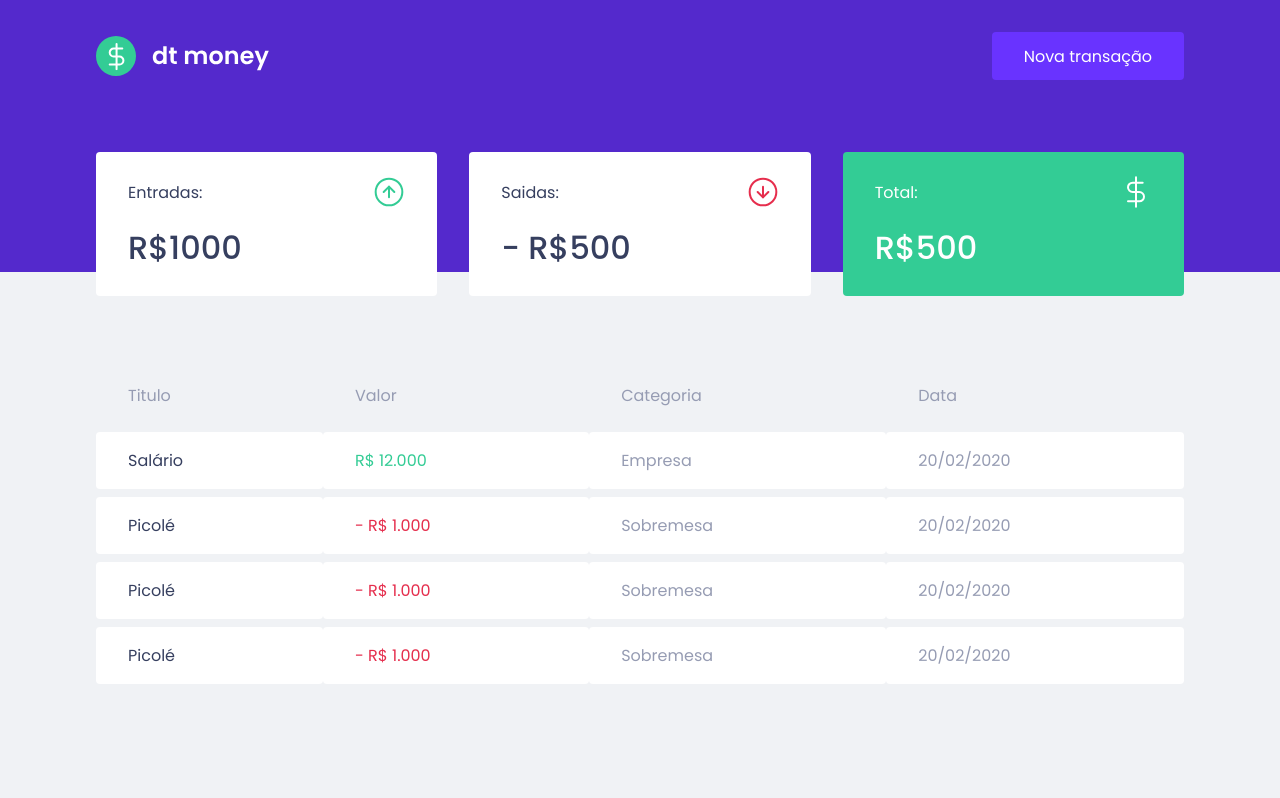
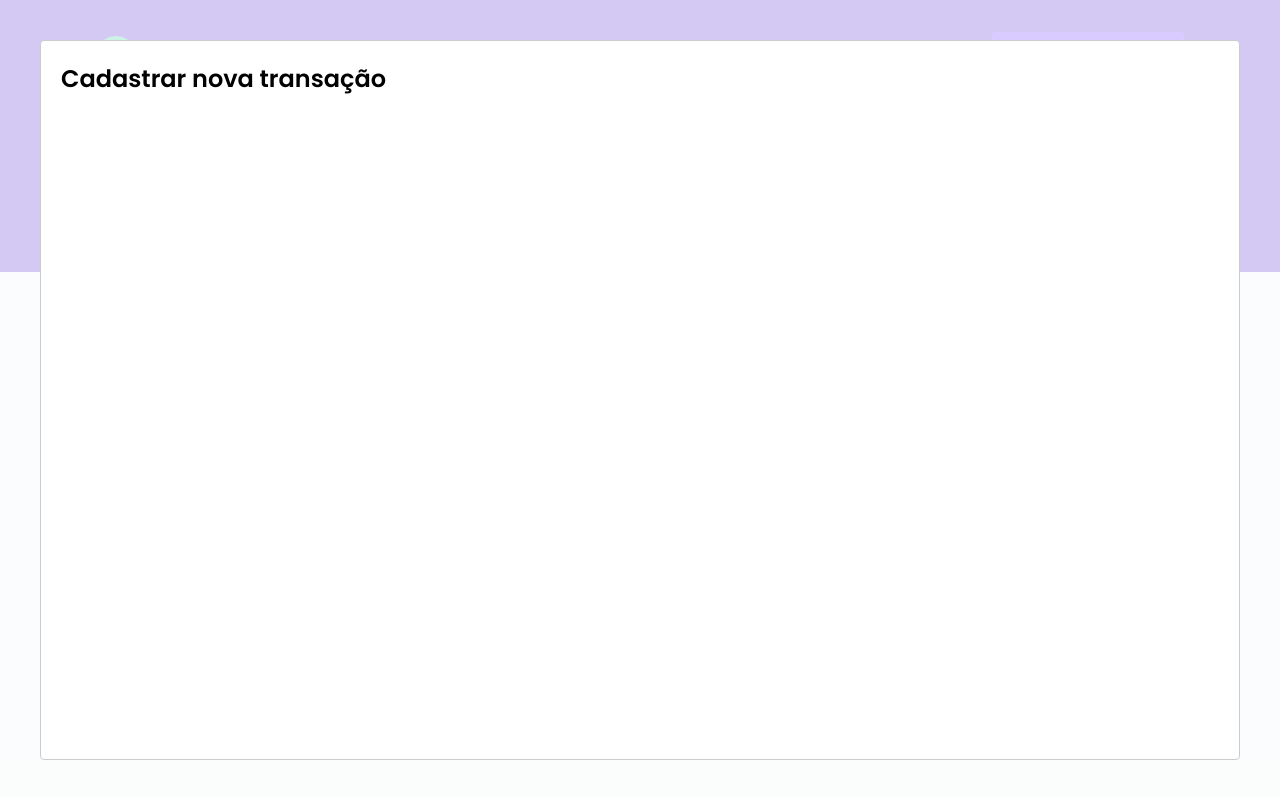
Before and after one commit to jeffersonbraster/moneyextrato, a React (Create React App) app: page / in a window 1280 px wide. Both pictures are taken after a click on the button "Nova transação". Built offline with nearby package versions, Linux system fonts and the light colour scheme; no server answers; what miragejs would draw is missing.

Commit message:
configurando modal de criação

```diff
--- a/package.json
+++ b/package.json
@@ -7,6 +7,7 @@
     "miragejs": "^0.1.41",
     "react": "^17.0.1",
     "react-dom": "^17.0.1",
+    "react-modal": "^3.12.1",
     "react-scripts": "4.0.3",
     "styled-components": "^5.2.1",
     "web-vitals": "^1.0.1"
@@ -19,6 +20,7 @@
     "@types/node": "^12.0.0",
     "@types/react": "^17.0.0",
     "@types/react-dom": "^17.0.0",
+    "@types/react-modal": "^3.12.0",
     "@types/styled-components": "^5.1.9",
     "typescript": "^4.1.2"
   },
--- a/src/App.tsx
+++ b/src/App.tsx
@@ -1,12 +1,35 @@
 import { Dashboard } from "./components/Dashboard";
 import { Header } from "./components/Header";
 import { GlobalStyle } from "./styles/global";
+import Modal from "react-modal";
+import { useState } from "react";
+
+Modal.setAppElement("#root");
 
 export function App() {
+  const [isNewTransactionModalOpen, setIsNewTransactionModalOpen] = useState(
+    false
+  );
+
+  function handleOpenNewTransactionModal() {
+    setIsNewTransactionModalOpen(true);
+  }
+
+  function handleCloseNewTransactionModal() {
+    setIsNewTransactionModalOpen(false);
+  }
   return (
     <>
-      <Header />
+      <Header onOpenNewTransactionModal={handleOpenNewTransactionModal} />
       <Dashboard />
+
+      <Modal
+        isOpen={isNewTransactionModalOpen}
+        onRequestClose={handleCloseNewTransactionModal}
+      >
+        <h2>Cadastrar nova transação</h2>
+      </Modal>
+
       <GlobalStyle />
     </>
   );
--- a/src/components/Header/index.tsx
+++ b/src/components/Header/index.tsx
@@ -1,13 +1,19 @@
 import Logo from "../../assets/logo.svg";
 import { Container, Content } from "./styles";
 
-export function Header() {
+type HeaderProps = {
+  onOpenNewTransactionModal: () => void;
+};
+
+export function Header({ onOpenNewTransactionModal }: HeaderProps) {
   return (
     <Container>
       <Content>
         <img src={Logo} alt="dt money" />
 
-        <button type="button">Nova transação</button>
+        <button type="button" onClick={onOpenNewTransactionModal}>
+          Nova transação
+        </button>
       </Content>
     </Container>
   );
```
Also changed, not shown: 1 other file (tests, documents, lock files or other folders).
